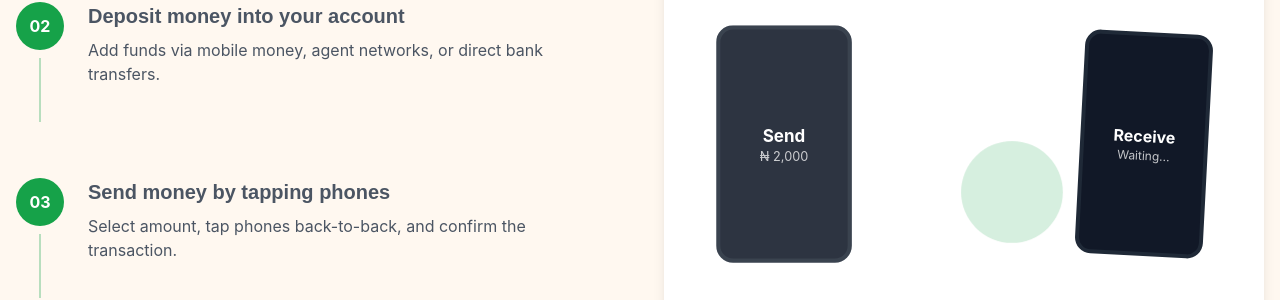
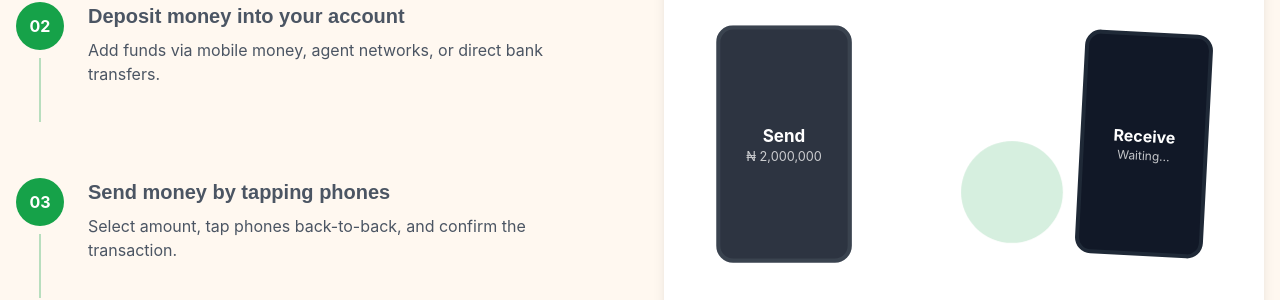
Before and after one commit to TCROWN10/Afritap-frontend, a React (Vite) app: page / in a window 1280 px wide. Shown: the part 1716-2016 px from the top of the page. Built offline with nearby package versions, Linux system fonts and the light colour scheme.

Commit message:
Added 2m

```diff
--- a/src/components/HowItWorks.tsx
+++ b/src/components/HowItWorks.tsx
@@ -78,7 +78,7 @@ const HowItWorks = () => {
                     <div className="h-full w-full flex items-center justify-center">
                       <div className="text-white text-center">
                         <div className="font-bold">Send</div>
-                        <div className="text-xs opacity-75">₦ 2,000</div>
+                        <div className="text-xs opacity-75">₦ 2,000,000</div>
                       </div>
                     </div>
                   </div>
```
